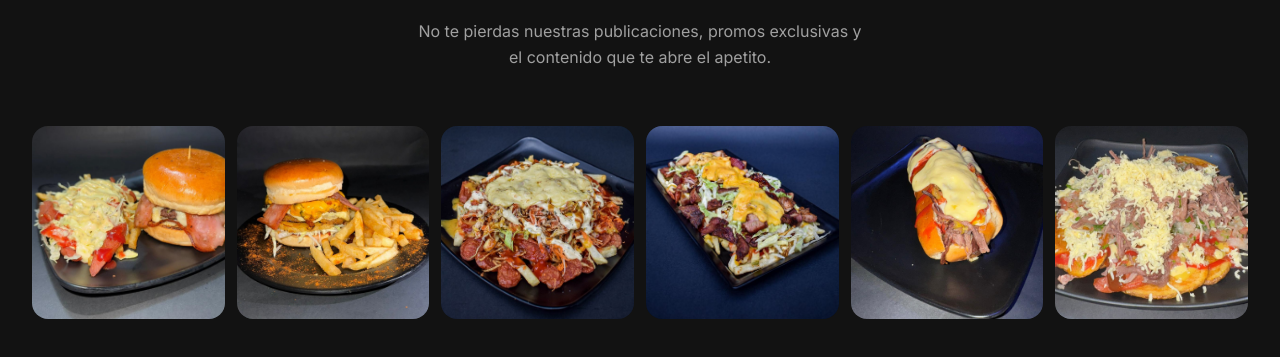
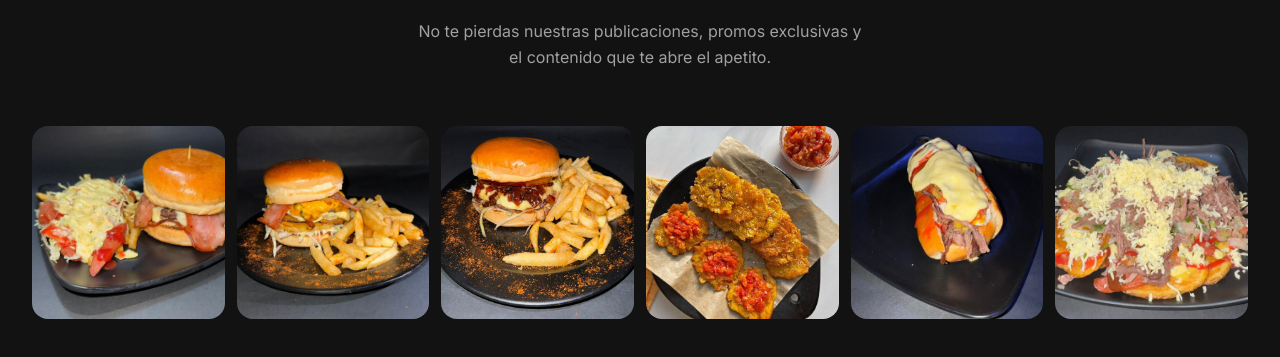
Before and after one commit to GilsanGTrambo69/la-mordida, a Next.js app: page / in a window 1280 px wide. Shown: the part 6202-6559 px from the top of the page. Built offline with nearby package versions, Linux system fonts and the light colour scheme.

Commit message:
imagenes seccion instagram

```diff
--- a/components/instagram-feed.tsx
+++ b/components/instagram-feed.tsx
@@ -17,14 +17,15 @@ const posts = [
     comments: "45",
     alt: "Tropical Mordida burger La Mordida Fusa",
   },
+
   {
-    image: "/images/salchicosteña-personal.jpeg",
+    image: "/images/Hamburguesa-sweet-bite.jpeg",
     likes: "267",
     comments: "19",
     alt: "Salchicosteña La Mordida Fusa",
   },
   {
-    image: "/images/salchipapa-clasica-duo.jpeg",
+    image: "/images/patacon-hogao.jpg",
     likes: "521",
     comments: "63",
     alt: "La Bestia Triple La Mordida Fusa",
```
